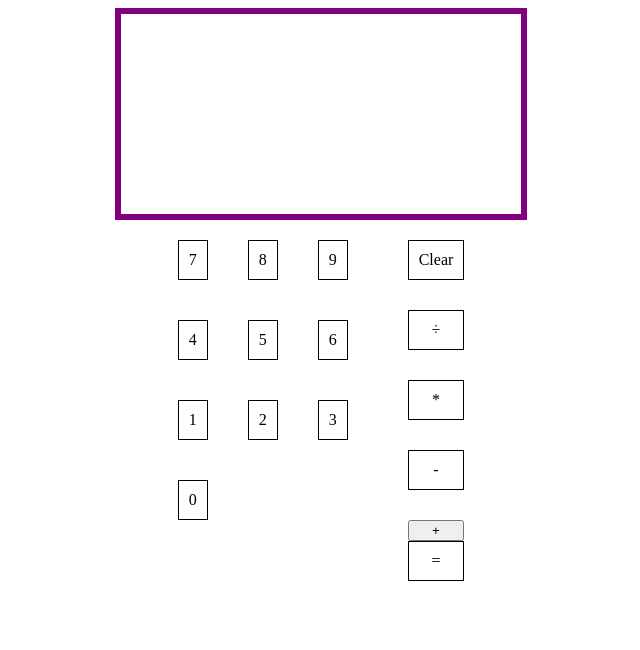
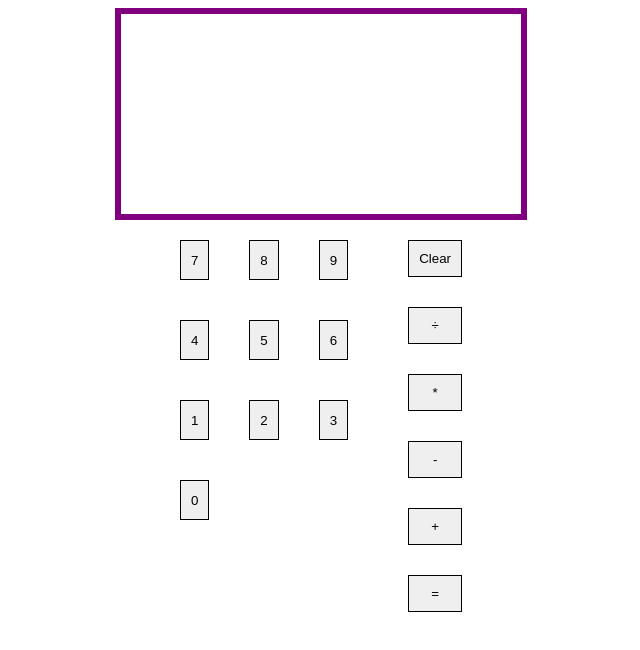
Before and after one commit to MichaelMMet/Calculator, a plain HTML site: page index.html in a window 1280 px wide. Shown: the whole page, without its empty margins (319-959 px from the left). Drawn offline with Linux system fonts and the light colour scheme.

Commit message:
Change divs to buttons

```diff
--- a/index.html
+++ b/index.html
@@ -14,24 +14,24 @@
 
     <div class=container>
         <div class="nums">
-            <div class = "num">7</div>
-            <div class = "num">8</div>
-            <div>9</div>
-            <div>4</div>
-            <div>5</div>
-            <div>6</div>
-            <div>1</div>
-            <div>2</div>
-            <div>3</div>
-            <div>0</div>
+            <button class = "num">7</button>
+            <button class = "num">8</button>
+            <button>9</button>
+            <button>4</button>
+            <button>5</button>
+            <button>6</button>
+            <button>1</button>
+            <button>2</button>
+            <button>3</button>
+            <button>0</button>
         </div>
         <div class = "operators">
-            <div>Clear</div>
-            <div>&#xf7;</div>
-            <div>*</div>
-            <div>-</div>
+            <button>Clear</button>
+            <button>&#xf7;</button>
+            <button>*</button>
+            <button>-</button>
             <button id = "add">+</button>
-            <div>=</div>
+            <button>=</dbutton>
         </div>
     </div>
 </div>
--- a/style.css
+++ b/style.css
@@ -25,7 +25,7 @@
 margin-right: 40px;
 }
 
-.nums div{
+.nums button{
 border: 1px solid black;
 padding: 10px;
 }
@@ -37,7 +37,7 @@
 
 }
 
-.operators div{
+.operators button{
     text-align: center;
     margin-bottom: 30px;
     border: 1px solid black;
```
